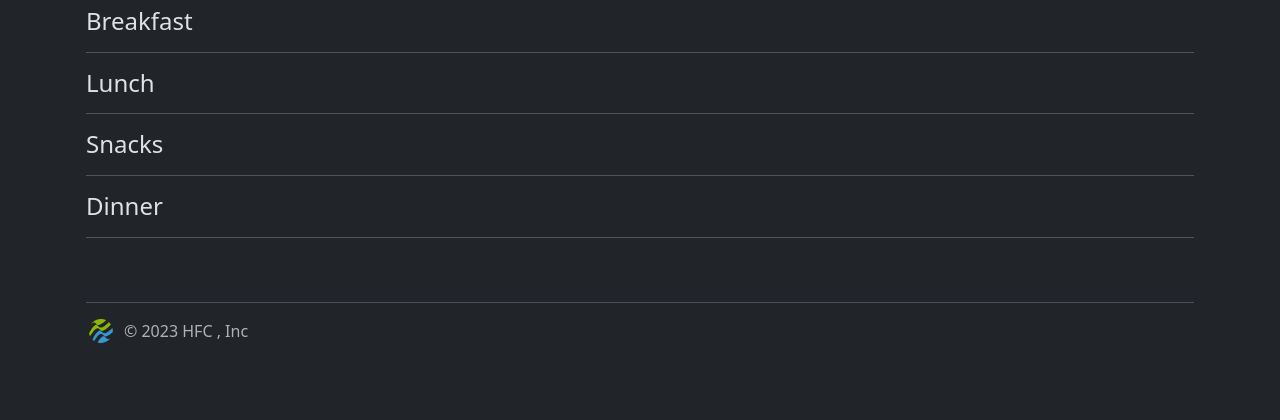
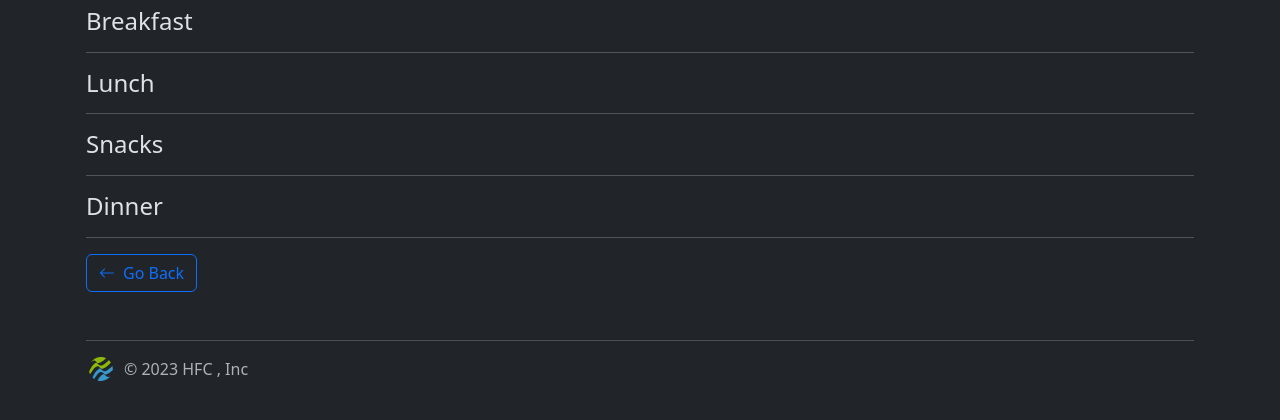
Before and after one commit to dhanushA6/HotelTakeAway, a Flask app: template templates/item_remove.html in a window 1280 px wide. Shown: the part 261-681 px from the top of the page. Run offline with Flask 3, Linux system fonts and the light colour scheme; the template is opened without the code that fills it, so the values that code supplies are empty.

Commit message:
new button added to remove item page

```diff
--- a/templates/item_remove.html
+++ b/templates/item_remove.html
@@ -5,7 +5,7 @@
         <hr>
         <p class="mb-4 fw-light">Remove items from the menu with specific categories.</p>
     </div>
-    <div>
+    <div class="menu-list">
         {% for ct in ['Breakfast', 'Lunch', 'Snacks', 'Dinner'] %}
         <h3 class="fw-normal fs-4">{{ct}}</h3>
         <hr class="mb-3">
@@ -42,6 +42,7 @@
             {% endfor %}
         </ul>
         {% endfor %}
+        <a href="/admin" role="button" class="btn btn-outline-primary"><i class="bi bi-arrow-left me-2"></i>Go Back</a>
     </div>
     <footer class="d-flex flex-wrap justify-content-between align-items-center py-3 mt-5 border-top">
         <div class="col-md-4 d-flex align-items-center">
```
